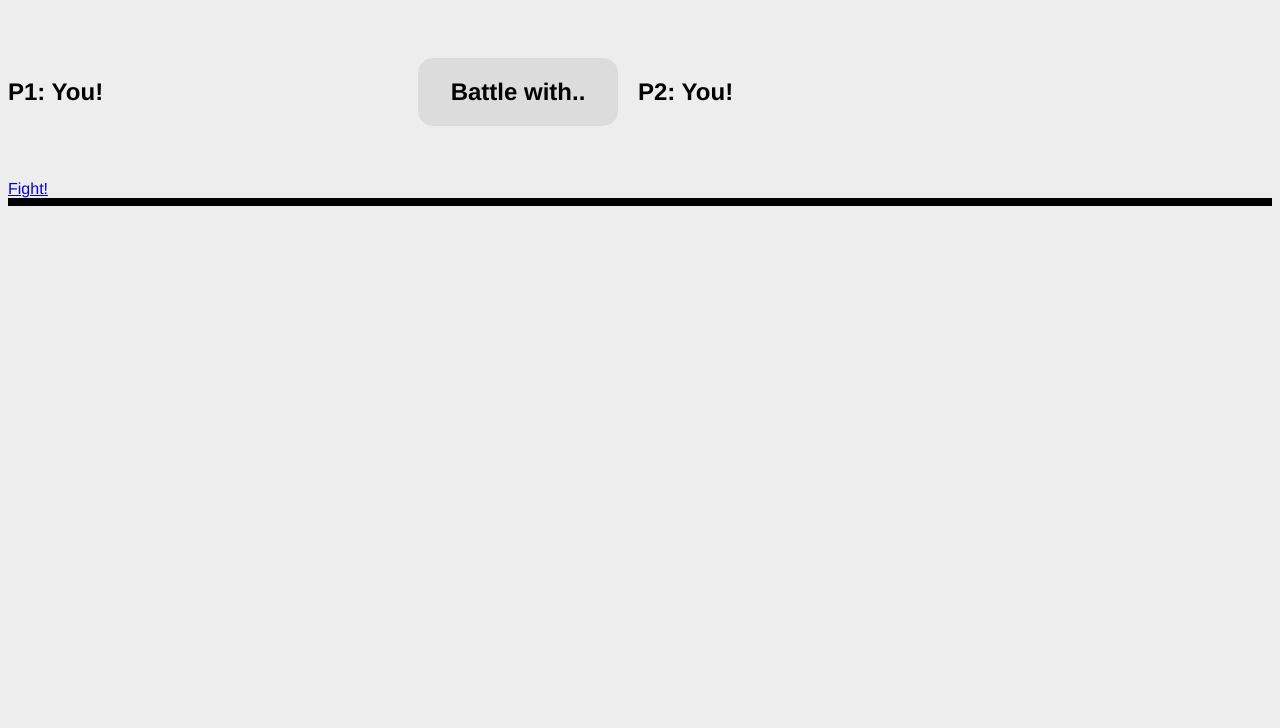
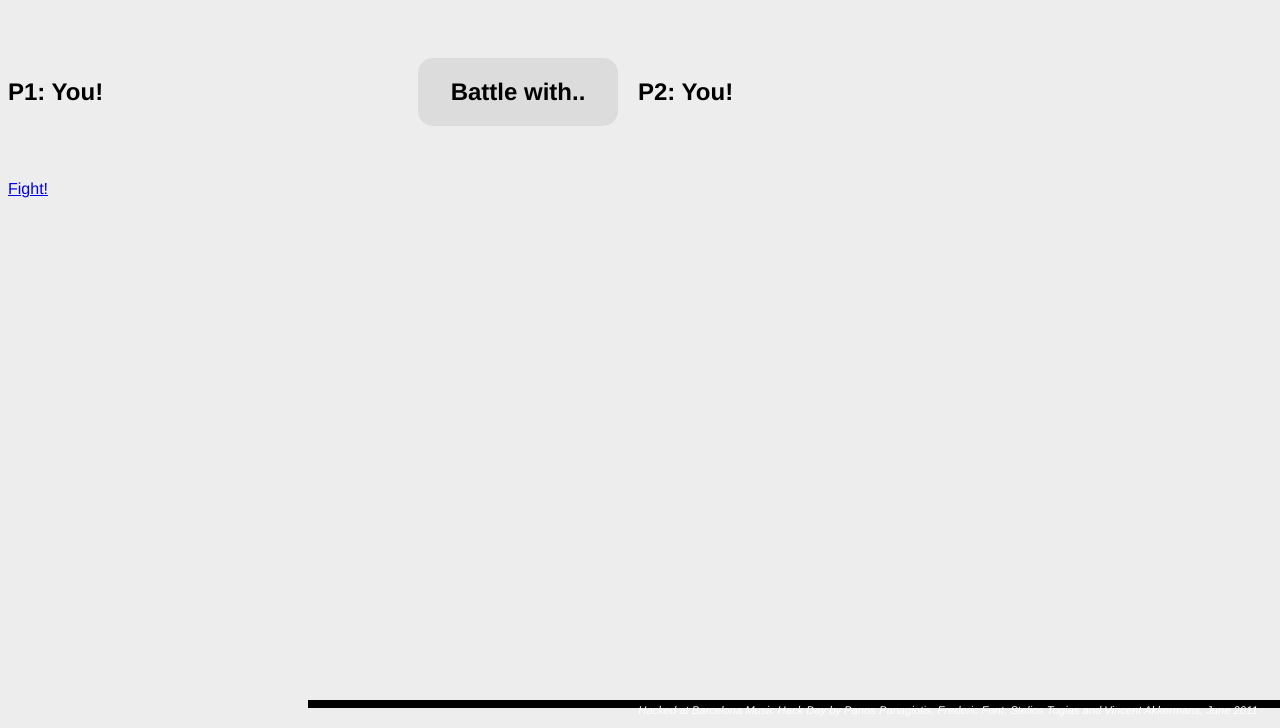
Before and after one commit to vakkermans/fswars, a Django app: template templates/wars/battle.html in a window 1280 px wide; the page is wider, and only the part inside the window is pictured. Shown: the part 72-800 px from the top of that part. Run offline with Django 3.2, Linux system fonts and the light colour scheme; the template is opened without the code that fills it, so the values that code supplies are empty; some web fonts are replaced.

Commit message:
added footer

```diff
--- a/static_media/css/all.css
+++ b/static_media/css/all.css
@@ -139,3 +139,12 @@ body {
     bottom:-10px;
     right:-30px;
 }
+
+#footer {
+    position: absolute;
+    bottom: 20px;
+    font-size: 0.7em;
+    margin-left: 300px;
+    height: 0px;
+    color: #999;
+}
--- a/templates/base.html
+++ b/templates/base.html
@@ -56,6 +56,7 @@
             </div> <!-- /#main -->
 
             <div id="footer">
+                <em>Hacked at Barcelona Music Hack Day by Panos Panagiotis, Frederic Font, Stelios Togias and Vincent Akkermans, June 2011</em>
             </div> <!-- /#footer -->
 
         {% endblock body %}
```
Lines whose indentation alone changed are shown as unchanged.
